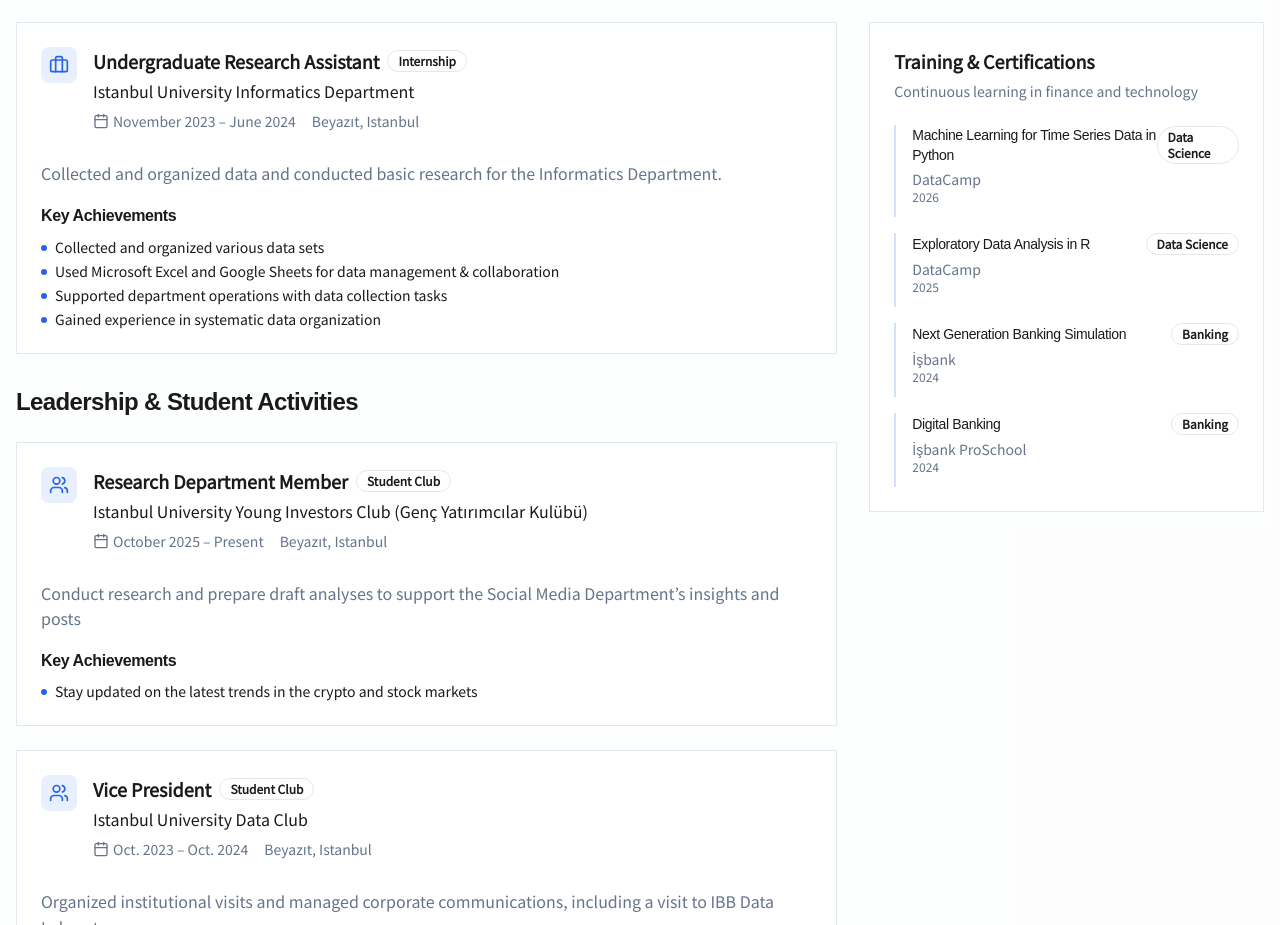
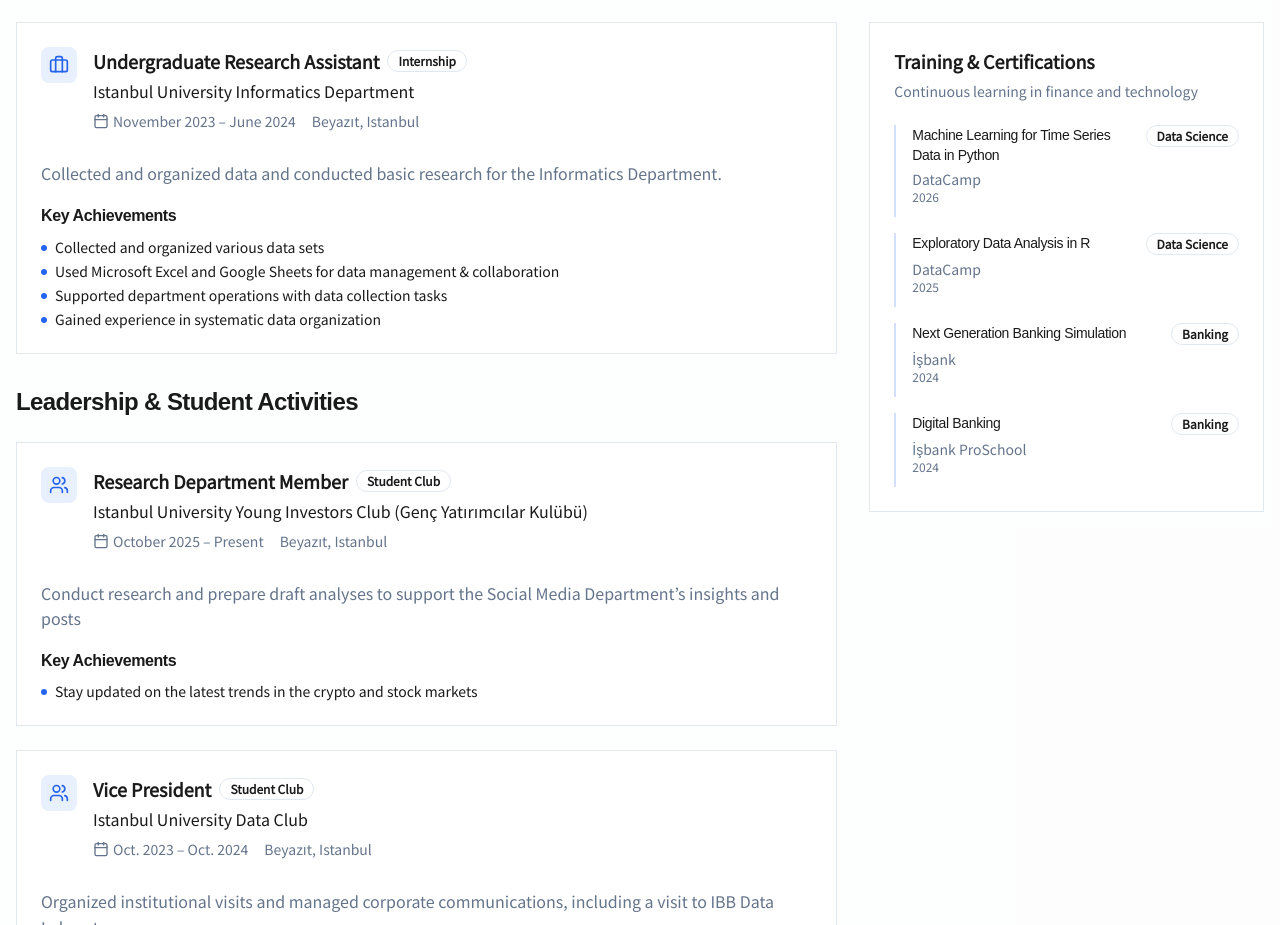
Before and after one commit to gokturkcolak/gokturkcolak.github.io, a Next.js app: page / in a window 1280 px wide. Shown: the part 5060-5985 px from the top of the page. Built offline with nearby package versions, Linux system fonts and the light colour scheme.

Commit message:
label fix

```diff
--- a/src/components/sections/ExperienceSection.tsx
+++ b/src/components/sections/ExperienceSection.tsx
@@ -243,9 +243,9 @@ export default function ExperienceSection() {
                 <CardContent className="space-y-4">
                   {certifications.map((cert, index) => (
                     <div key={index} className="border-l-2 border-primary/20 pl-4 pb-3">
-                      <div className="flex items-center justify-between mb-1">
+                      <div className="flex items-start justify-between gap-2 mb-1">
                         <h4 className="font-medium text-sm">{cert.name}</h4>
-                        <Badge variant="outline" className="text-xs">{cert.category}</Badge>
+                        <Badge variant="outline" className="text-xs flex-shrink-0">{cert.category}</Badge>
                       </div>
                       <p className="text-sm text-muted-foreground">{cert.issuer}</p>
                       <p className="text-xs text-muted-foreground">{cert.year}</p>
```
